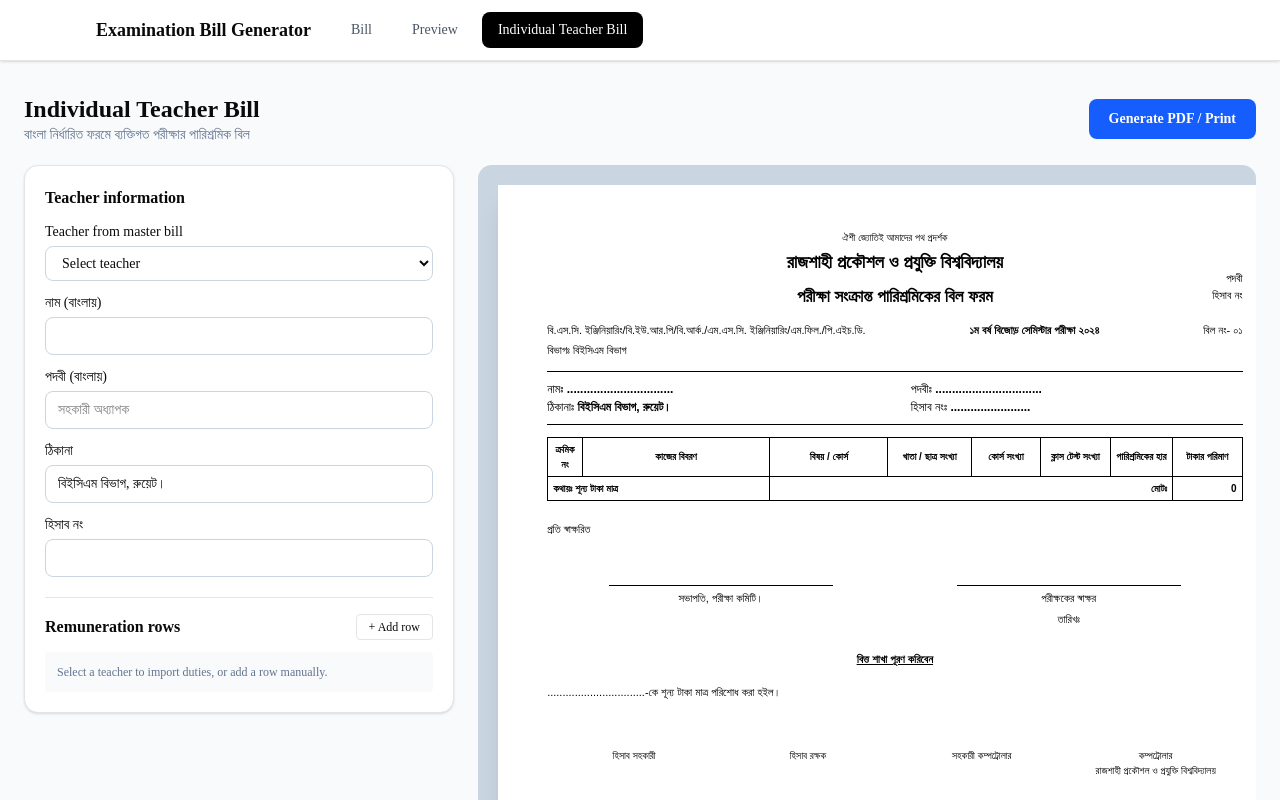
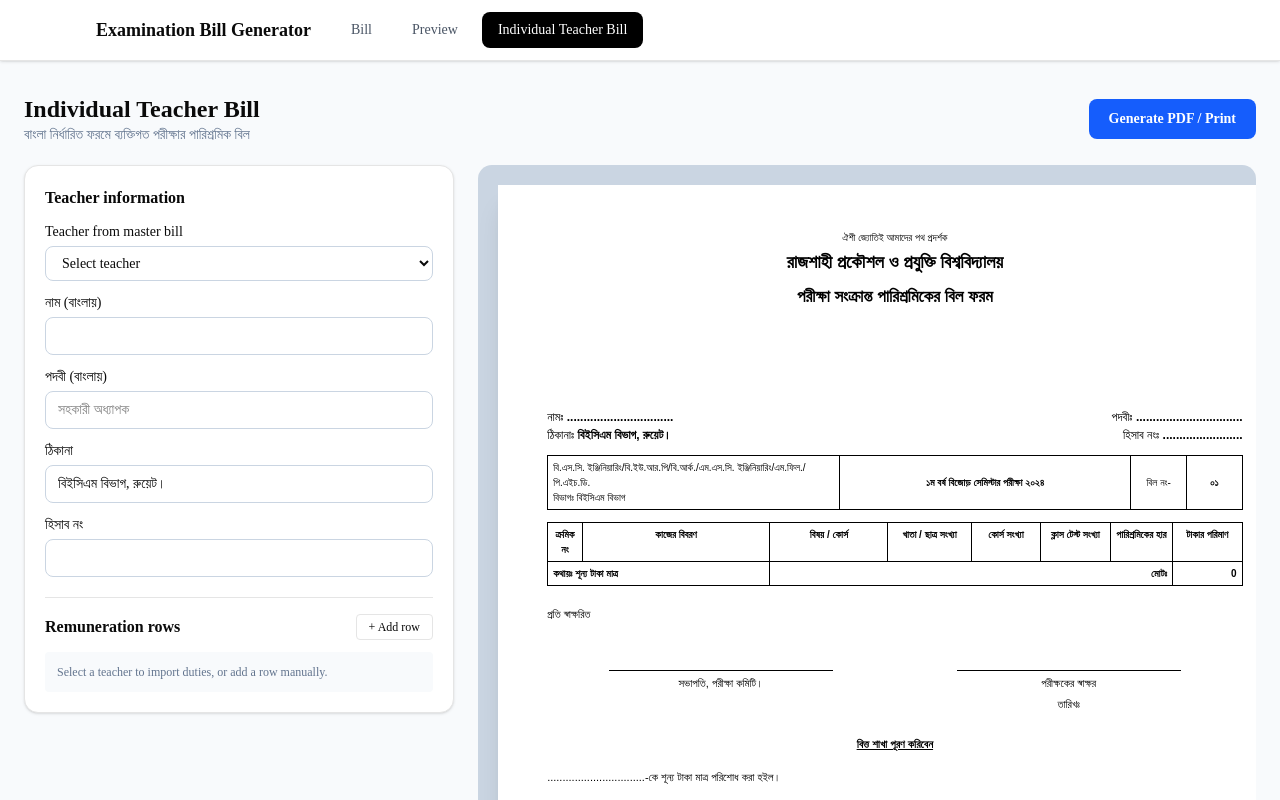
Before and after one commit to faruquece48/ruet-bill-generator, a Next.js app: page /bills/individual in a window 1280 px wide. Shown: the top 800 px of the page. Built offline with nearby package versions, Linux system fonts and the light colour scheme.

Commit message:
Updated RUET bill generator features

```diff
--- a/app/bills/individual/page.tsx
+++ b/app/bills/individual/page.tsx
@@ -97,15 +97,13 @@
 
           <section className="preview-shell overflow-auto rounded-xl bg-slate-300 p-5">
             <article className="bill-sheet mx-auto bg-white text-black shadow-xl" lang="bn">
-              <header className="relative text-center">
+              <header className="relative text-center bill-header">
                 <p className="text-[10px]">ঐশী জ্যোতিই আমাদের পথ প্রদর্শক</p>
                 <h2 className="mt-1 text-[18px] font-bold">রাজশাহী প্রকৌশল ও প্রযুক্তি বিশ্ববিদ্যালয়</h2>
                 <h1 className="mt-2 text-[17px] font-bold">পরীক্ষা সংক্রান্ত পারিশ্রমিকের বিল ফরম</h1>
-                <div className="absolute right-0 top-10 text-right text-[11px]"><p>{designationBangla || "পদবী"}</p><p>{accountNumber || "হিসাব নং"}</p></div>
               </header>
-              <div className="mt-3 flex justify-between text-[11px]"><p>{degreeOptions.map((degree, index) => <span key={degree.key} className={selectedDegreeKey && selectedDegreeKey !== degree.key ? "line-through" : undefined}>{index > 0 ? "/" : ""}{degree.label}</span>)}</p><p className="font-semibold">{examTitle}</p><p>বিল নং- {toBengaliDigits(bill.billInfo.billNo || "০১")}</p></div>
-              <p className="mt-1 text-[11px]">বিভাগঃ বিইসিএম বিভাগ</p>
-              <div className="my-3 grid grid-cols-[1fr_1fr] gap-x-8 border-y border-black py-2 text-[12px]"><p>নামঃ <span className="font-semibold">{nameBangla || "................................"}</span></p><p>পদবীঃ <span className="font-semibold">{designationBangla || "................................"}</span></p><p>ঠিকানাঃ <span className="font-semibold">{addressBangla}</span></p><p>হিসাব নংঃ <span className="font-semibold">{accountNumber || "........................"}</span></p></div>
+              <div className="teacher-info grid grid-cols-2 text-[12px]"><div><p>নামঃ <span className="font-semibold">{nameBangla || "................................"}</span></p><p>ঠিকানাঃ <span className="font-semibold">{addressBangla}</span></p></div><div className="text-right"><p>পদবীঃ <span className="font-semibold">{designationBangla || "................................"}</span></p><p>হিসাব নংঃ <span className="font-semibold">{accountNumber || "........................"}</span></p></div></div>
+              <table className="bill-meta w-full table-fixed border-collapse text-[10px]"><tbody><tr><td className="w-[42%] align-top">{degreeOptions.map((degree, index) => <span key={degree.key} className={selectedDegreeKey && selectedDegreeKey !== degree.key ? "line-through" : undefined}>{index > 0 ? "/" : ""}{degree.label}</span>)}<br/><span>বিভাগঃ বিইসিএম বিভাগ</span></td><td className="w-[42%] text-center font-bold">{examTitle}</td><td className="w-[8%] text-center">বিল নং-</td><td className="w-[8%] text-center font-bold">{toBengaliDigits(bill.billInfo.billNo || "০১")}</td></tr></tbody></table>
 
               <table className="bill-table w-full table-fixed border-collapse text-[10px]">
                 <colgroup><col className="w-[5%]"/><col className="w-[27%]"/><col className="w-[17%]"/><col className="w-[12%]"/><col className="w-[10%]"/><col className="w-[10%]"/><col className="w-[9%]"/><col className="w-[10%]"/></colgroup>
@@ -129,8 +127,12 @@
            encoding and renders Unicode text as scrambled glyphs, so use a
            Unicode Bengali font for the readable preview/print output. */
         .bill-sheet { width: 210mm; min-height: 297mm; padding: 12mm 13mm; font-family: "Nirmala UI", "Vrinda", "SolaimanLipi", sans-serif; }
+        .bill-header { margin-bottom: 26mm; }
+        .teacher-info { margin-bottom: 3mm; }
+        .bill-meta td { border: 1px solid #000; padding: 4px 5px; vertical-align: middle; }
+        .bill-table { margin-top: 3mm; }
         .bill-table th, .bill-table td { border: 1px solid #000; padding: 4px 5px; vertical-align: middle; }
-        .bill-table th { text-align: center; font-weight: 600; }
+        .bill-table th { text-align: center; vertical-align: top; font-weight: 600; }
         @media print {
           @page { size: A4 portrait; margin: 0; }
           html, body { background: #fff !important; }
```
